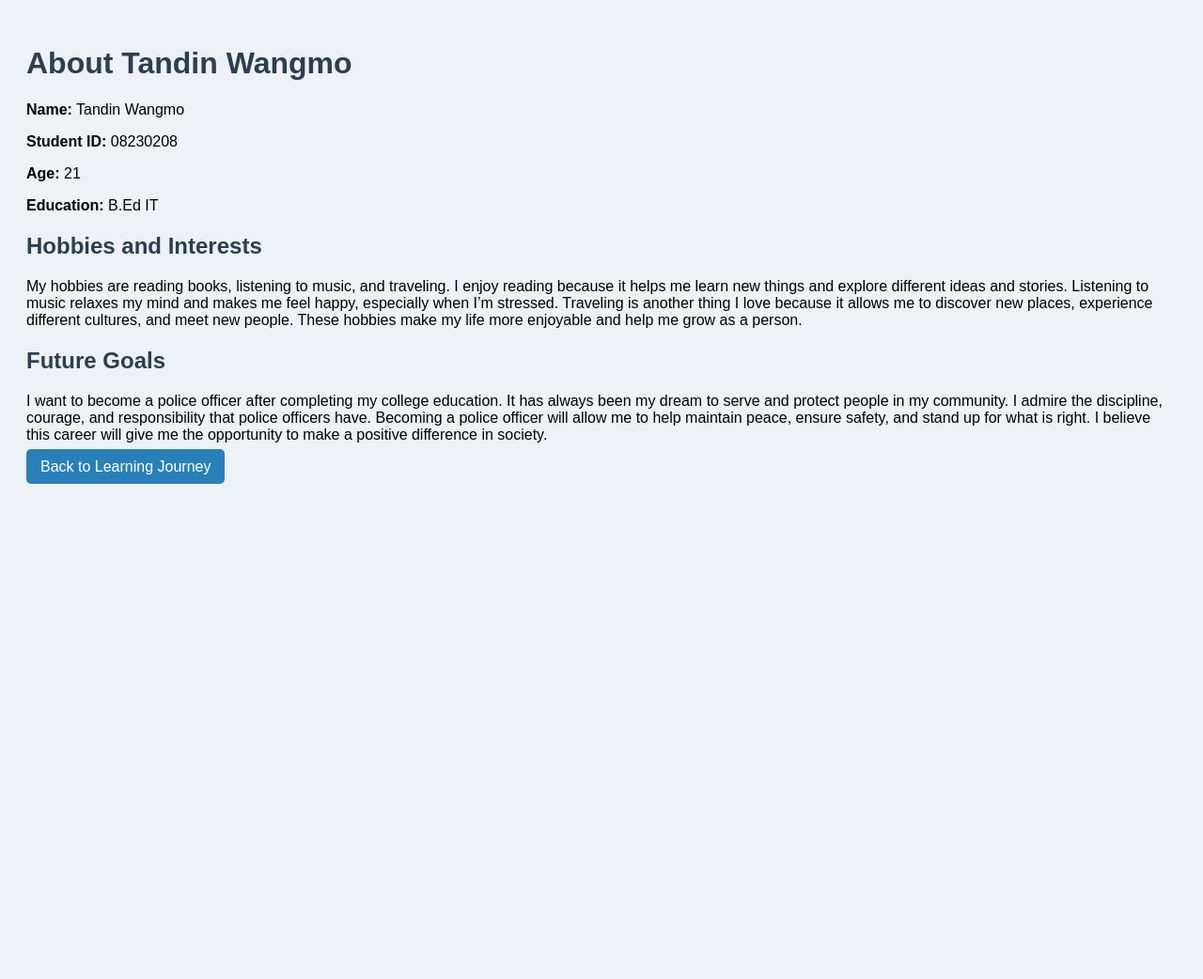
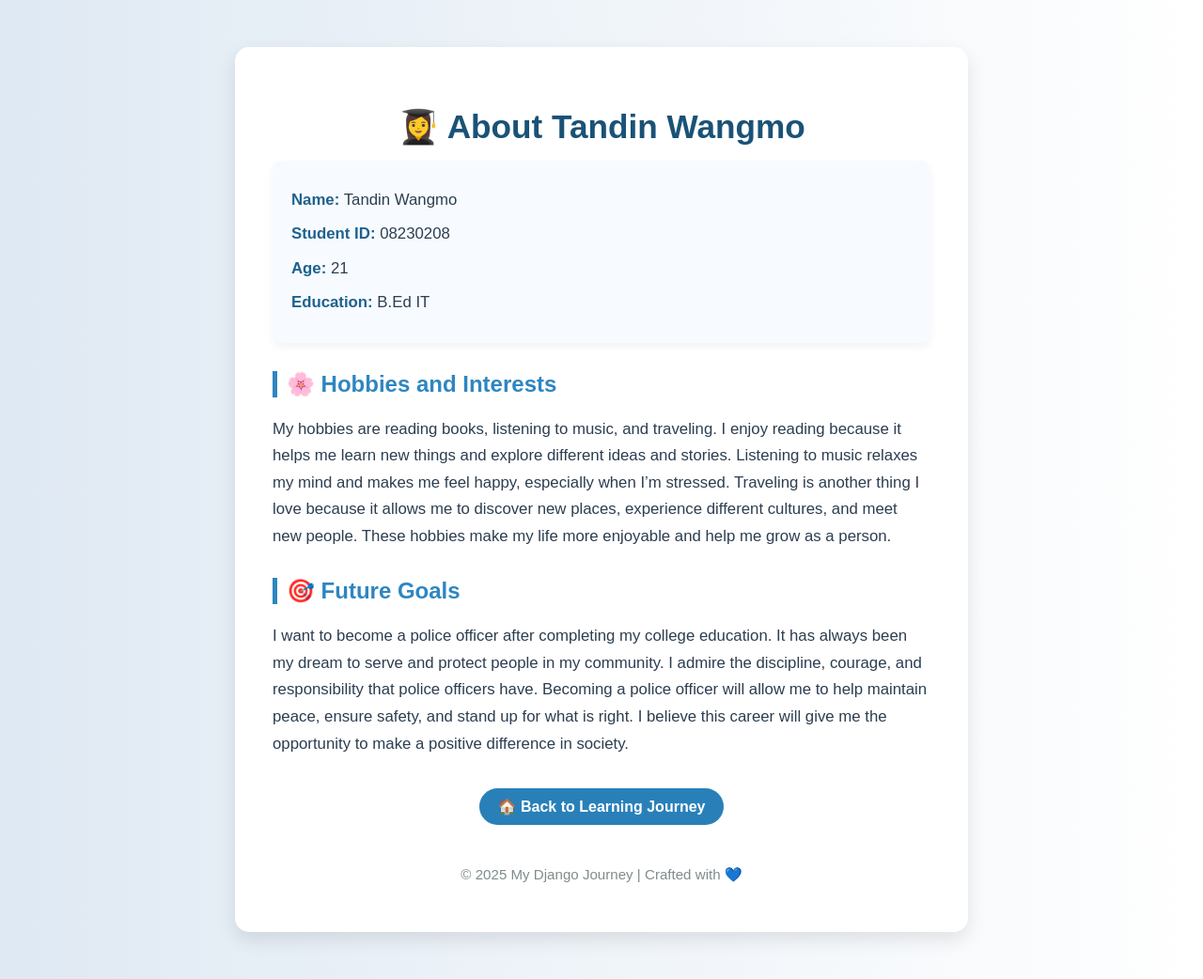
Before and after one commit to TandeeyWangmo/08230208_L04, a Django app: page /about/ in a window 1280 px wide. Shown: the whole page at 94% size. Before the commit the page ends 515 px from the top, so only its background shows below. Run offline with Django 5.2, Linux system fonts and the light colour scheme; data comes from the database, SQL or seed files in the repository.

Commit message:
Adding myJourney

```diff
--- a/myJourney/twJourney/templates/aboutMe.html
+++ b/myJourney/twJourney/templates/aboutMe.html
@@ -1,40 +1,121 @@
 <!DOCTYPE html>
-<html>
+<html lang="en">
 <head>
+    <meta charset="UTF-8">
     <title>About Me</title>
     <style>
+        /* ---------- Overall Page Style ---------- */
         body {
-            font-family: Arial, sans-serif;
-            background-color: #eef1f6;
+            font-family: "Poppins", Arial, sans-serif;
+            margin: 0;
+            background: linear-gradient(to right, #dfe9f3, #ffffff);
+            color: #2c3e50;
+        }
+
+        /* ---------- Container ---------- */
+        .container {
+            max-width: 700px;
+            margin: 50px auto;
+            background: #ffffff;
+            border-radius: 15px;
+            box-shadow: 0 8px 20px rgba(0,0,0,0.1);
+            padding: 40px;
+        }
+
+        /* ---------- Header ---------- */
+        h1 {
+            text-align: center;
+            color: #1a5276;
+            font-size: 2.2em;
+            margin-bottom: 10px;
+        }
+
+        h2 {
+            color: #2e86c1;
+            border-left: 5px solid #2e86c1;
+            padding-left: 10px;
+            margin-top: 30px;
+        }
+
+        /* ---------- Text Content ---------- */
+        p {
+            font-size: 1.05em;
+            line-height: 1.7;
+            margin: 8px 0;
+        }
+
+        strong {
+            color: #1f618d;
+        }
+
+        /* ---------- Info Card ---------- */
+        .info-card {
+            background: #f7fbff;
+            border-radius: 10px;
             padding: 20px;
+            box-shadow: 0 4px 10px rgba(0,0,0,0.05);
+            margin-top: 15px;
+            transition: transform 0.2s ease, box-shadow 0.2s ease;
         }
-        h1, h2 { color: #2c3e50; }
+
+        .info-card:hover {
+            transform: scale(1.02);
+            box-shadow: 0 6px 15px rgba(0,0,0,0.1);
+        }
+
+        /* ---------- Link/Button ---------- */
         a {
+            display: inline-block;
+            margin-top: 25px;
+            background: #2980b9;
+            color: #fff;
+            padding: 10px 20px;
+            border-radius: 30px;
             text-decoration: none;
-            background: #2980b9;
-            color: white;
-            padding: 10px 15px;
-            border-radius: 5px;
+            font-weight: 600;
+            transition: background 0.3s ease, transform 0.2s ease;
         }
-        a:hover { background: #1c5980; }
+
+        a:hover {
+            background: #1f5d89;
+            transform: translateY(-2px);
+        }
+
+        /* ---------- Footer ---------- */
+        footer {
+            text-align: center;
+            margin-top: 40px;
+            color: #7f8c8d;
+            font-size: 0.9em;
+        }
     </style>
 </head>
 <body>
 
-    <h1>About {{ student.name }}</h1>
+    <div class="container">
+        <h1>👩‍🎓 About {{ student.name }}</h1>
 
+        <div class="info-card">
             <p><strong>Name:</strong> {{ student.name }}</p>
             <p><strong>Student ID:</strong> {{ student.studentID }}</p>
             <p><strong>Age:</strong> {{ student.age }}</p>
             <p><strong>Education:</strong> {{ student.education }}</p>
+        </div>
 
-    <h2>Hobbies and Interests</h2>
+        <h2>🌸 Hobbies and Interests</h2>
         <p>{{ student.hobbies }}</p>
 
-    <h2>Future Goals</h2>
+        <h2>🎯 Future Goals</h2>
         <p>{{ student.future_goals }}</p>
 
-    <p><a href="{% url 'index' %}">Back to Learning Journey</a></p>
+        <div style="text-align:center;">
+            <a href="{% url 'index' %}">🏠 Back to Learning Journey</a>
+        </div>
+
+        <footer>
+            <p>© 2025 My Django Journey | Crafted with 💙</p>
+        </footer>
+    </div>
 
 </body>
 </html>
```
Also changed, not shown: myJourney/twJourney/templates/index.html (+106 -15 lines). Lines whose indentation alone changed are shown as unchanged.
